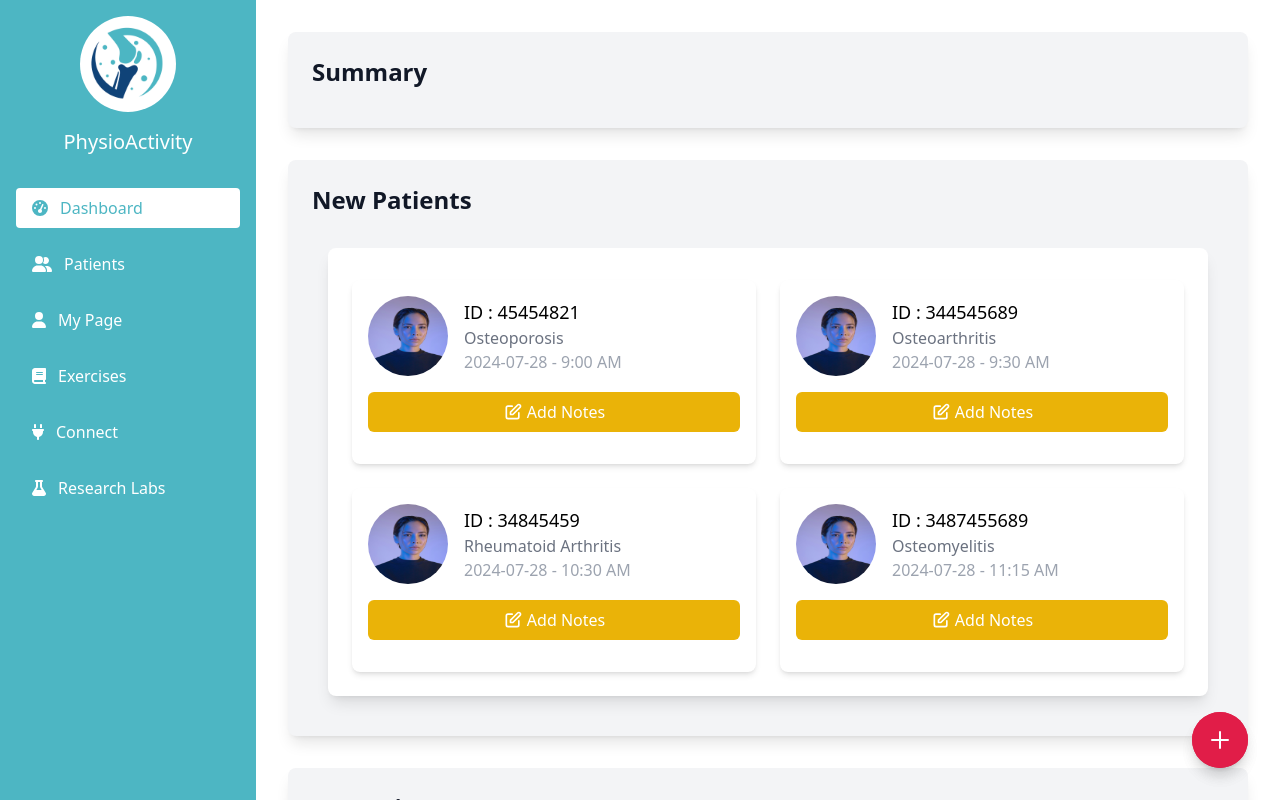
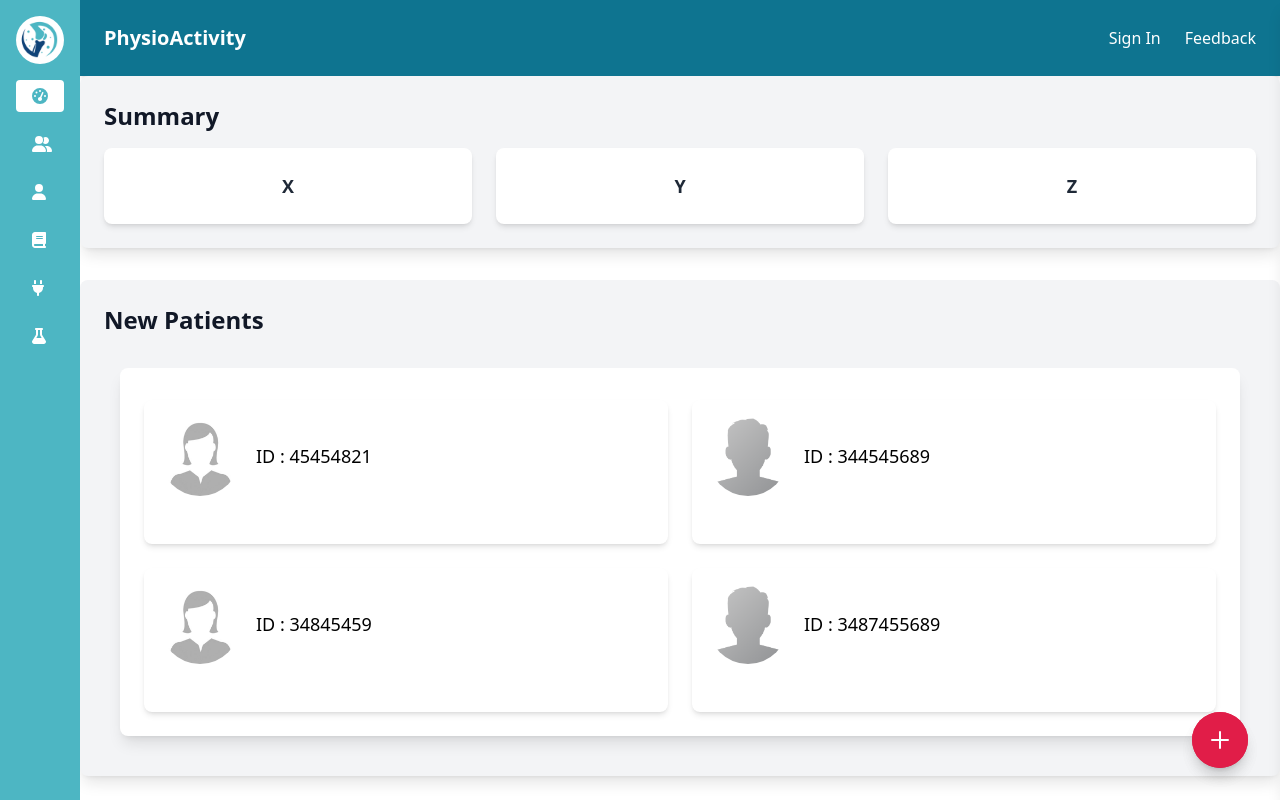
Before and after one commit to rithin69/PhysioActivityWeb, a React (Create React App) app in the folder Frontend/: page / in a window 1280 px wide. Built offline with nearby package versions, Linux system fonts and the light colour scheme.

Commit message:
ui change

```diff
--- a/Frontend/src/Anonypatients.js
+++ b/Frontend/src/Anonypatients.js
@@ -17,7 +17,7 @@ const todayAppointmentsInitial = [
     name: 'ID : 45454821',
     // age: 30,
     condition: 'Osteoporosis',
-    image: '/images/patient.jpg',
+    image: '/images/profpicfemale.jpg',
   },
   {
     time: '9:30 AM',
@@ -25,7 +25,7 @@ const todayAppointmentsInitial = [
     name: 'ID : 344545689',
     // age: 22,
     condition: 'Osteoarthritis',
-    image: '/images/patient.jpg',
+    image: '/images/profpicmen.png',
   },
   {
     time: '10:30 AM',
@@ -33,7 +33,7 @@ const todayAppointmentsInitial = [
     name: 'ID : 34845459',
     // age: 33,
     condition: 'Rheumatoid Arthritis',
-    image: '/images/patient.jpg',
+    image: '/images/profpicfemale.jpg',
   },
   {
     time: '11:15 AM',
@@ -41,7 +41,7 @@ const todayAppointmentsInitial = [
     name: 'ID : 3487455689',
     // age: 45,
     condition: 'Osteomyelitis',
-    image: '/images/patient.jpg',
+    image: '/images/profpicmen.png',
   },
 
 ];
@@ -269,18 +269,18 @@ const Anonypatients = () => {
                   <h3 className="text-lg font-medium">
                     {appointment.name} {appointment.age}
                   </h3>
-                  <p className="text-gray-500">{appointment.condition}</p>
-                  <p className="text-gray-400">{appointment.date} - {appointment.time}</p>
+                  {/* <p className="text-gray-500">{appointment.condition}</p> */}
+                  {/* <p className="text-gray-400">{appointment.date} - {appointment.time}</p> */}
                 </div>
               </div>
               <div className="flex space-x-2 mb-4">
-                <button
+                {/* <button
                   onClick={() => openModal(appointment)}
                   className="w-full px-4 py-2 bg-yellow-500 text-white rounded-md flex items-center justify-center"
                 >
                   <PencilAltIcon className="w-5 h-5 mr-1" />
                   Add Notes
-                </button>
+                </button> */}
                 {/* <button
                   onClick={() => rescheduleAppointment(index, selectedTab)}
                   className="w-full px-4 py-2 bg-[#16a34a] text-white rounded-md flex items-center justify-center"
--- a/Frontend/src/AppContent.js
+++ b/Frontend/src/AppContent.js
@@ -40,7 +40,7 @@ const AppContent = () => {
     <div className="flex h-screen">
       {<Sidebar />}
 
-      <main className="flex-grow p-4 overflow-auto">
+      <main className="flex-grow  overflow-auto">
         <Routes>
           {/* <Route path="/" element={<Login />} /> */}
           <Route path="/physio/siri" element={<SiriAdPage/>} />
--- a/Frontend/src/Dashboard.js
+++ b/Frontend/src/Dashboard.js
@@ -3,6 +3,7 @@ import { FaMapMarkerAlt, FaFire, FaSmile, FaHeartbeat, FaMoon, FaWeight, FaUsers
 import { IoFootsteps } from "react-icons/io5";
 import Patients from './Patients';
 import Anonypatients from './Anonypatients';
+import Navbar from './Navbar';
 
 const Dashboard = () => {
   // State to handle the collapse/expand functionality, set to false by default
@@ -27,33 +28,39 @@ const Dashboard = () => {
   };
 
   return (
-    <div className="container mx-auto p-4">
+
+    <div className="container mx-auto ">
+      <Navbar></Navbar>
+
       {/* Patient Overview */}
       <section className="bg-gray-100 p-6 rounded-lg shadow-lg mb-8">
-         <h2 className="text-2xl font-bold text-gray-900 mb-4">Summary</h2>
-        {/*<div className="flex flex-col space-y-4 text-gray-700 text-lg">
-          <div>
-            <span className="font-semibold text-gray-900">Patient Name:</span> Zoe Miller
-          </div>
-          <div>
-            <span className="font-semibold text-gray-900">Age:</span> 29
-          </div>
-          <div>
-            <span className="font-semibold text-gray-900">Height:</span> 175 cm
-          </div>
-          <div>
-            <span className="font-semibold text-gray-900">Weight:</span> 70 kg
-          </div>
-        </div>
-        <p className="text-gray-500 font-bold text-lg mt-6"> Patient progress:</p> */}
+  <h2 className="text-2xl font-bold text-gray-900 mb-4">Summary</h2>
 
-        {/* Status Bars */}
-        {/* <div className="mt-4 space-y-4">
-          <StatusBar label="Total Steps" value={mockData.totalSteps} maxValue={100000} color="bg-green-500" />
-          <StatusBar label="Total Active Minutes" value={mockData.totalActiveMinutes} maxValue={600} color="bg-blue-500" />
-          <StatusBar label="Avg. Restful Sleep" value={7} maxValue={8} color="bg-purple-500" />
-        </div> */}
-      </section>
+  {/* Tiles Container */}
+  <div className="grid grid-cols-1 md:grid-cols-3 gap-6">
+    {/* Tile 1 */}
+    <div className="bg-white p-4 rounded-lg shadow-md flex flex-col items-center text-center">
+      <div className="text-4xl text-blue-500 mb-2"></div>
+      <h3 className="text-lg font-semibold text-gray-800">X</h3>
+      <p className="text-gray-600 mt-2"></p>
+    </div>
+
+    {/* Tile 2 */}
+    <div className="bg-white p-4 rounded-lg shadow-md flex flex-col items-center text-center">
+      <div className="text-4xl text-green-500 mb-2"></div>
+      <h3 className="text-lg font-semibold text-gray-800">Y</h3>
+      <p className="text-gray-600 mt-2"></p>
+    </div>
+
+    {/* Tile 3 */}
+    <div className="bg-white p-4 rounded-lg shadow-md flex flex-col items-center text-center">
+      <div className="text-4xl text-purple-500 mb-2"></div>
+      <h3 className="text-lg font-semibold text-gray-800">Z</h3>
+      <p className="text-gray-600 mt-2"></p>
+    </div>
+  </div>
+</section>
+
       <section className="bg-gray-100 p-6 rounded-lg shadow-lg mb-8">
          <h2 className="text-2xl font-bold text-gray-900 mb-4">New  Patients</h2>
          <Anonypatients ></Anonypatients>
--- /dev/null
+++ b/Frontend/src/Navbar.js
@@ -0,0 +1,38 @@
+// Navbar.js
+import React, { useState } from 'react';
+import SidePanel from './Sidepanel';
+
+const Navbar = () => {
+  const [isPanelOpen, setIsPanelOpen] = useState(false);
+
+  const handleOpenPanel = () => {
+    setIsPanelOpen(true);
+  };
+
+  const handleClosePanel = () => {
+    setIsPanelOpen(false);
+  };
+
+  return (
+    <div className="bg-[#0e7490] flex items-center justify-between px-6 py-6 text-white shadow-md">
+      {/* Left Section */}
+      <div className="flex items-center space-x-4">
+        <span className="font-bold text-xl">PhysioActivity</span>
+      </div>
+
+      {/* Right Section */}
+      <div className="flex items-center space-x-6">
+        <button className="hover:text-gray-200 transition-colors duration-200">Sign In</button>
+        {/* Attach handleOpenPanel to Feedback button */}
+        <button onClick={handleOpenPanel} className="hover:text-gray-200 transition-colors duration-200">
+          Feedback
+        </button>
+      </div>
+
+      {/* Side Panel */}
+      <SidePanel isOpen={isPanelOpen} onClose={handleClosePanel} />
+    </div>
+  );
+};
+
+export default Navbar;
--- a/Frontend/src/Patientdashboard.js
+++ b/Frontend/src/Patientdashboard.js
@@ -2,6 +2,8 @@ import React, { useState } from 'react';
 import { FaMapMarkerAlt, FaFire, FaSmile, FaHeartbeat, FaMoon, FaWeight, FaUsers, FaChevronDown, FaChevronUp } from 'react-icons/fa';
 import { IoFootsteps } from "react-icons/io5";
 import { useLocation } from 'react-router-dom';
+import Sidepanel from './Sidepanel'; // Import your SidePanel component
+
 
 const Dashboard = () => {
   // State to handle the collapse/expand functionality, set to false by default
@@ -10,6 +12,7 @@ const Dashboard = () => {
   const [isStravaExpanded, setStravaExpanded] = useState(false);
   const location = useLocation();
   const { name } = location.state || {}; // Fallback in case state is undefined
+  const [isSidePanelOpen, setSidePanelOpen] = useState(false);
 
   // Dummy Data
   const mockData = {
@@ -32,6 +35,13 @@ const Dashboard = () => {
       {/* Patient Overview */}
       <section className="bg-gray-100 p-6 rounded-lg shadow-lg mb-8">
         <h2 className="text-2xl font-bold text-gray-900 mb-4">Patient Overview</h2>
+        {/* Add Notes Button */}
+        <button
+          className="absolute top-6 right-8 bg-blue-500 hover:bg-blue-600 text-white px-4 py-2 rounded-lg shadow-md transition duration-200"
+          onClick={() => setSidePanelOpen(true)} // Open SidePanel on click
+        >
+          Add Notes
+        </button>
         <div className="flex flex-col space-y-4 text-gray-700 text-lg">
           <div>
             <span className="font-semibold text-gray-900">Patient Name:</span> {name}
@@ -115,6 +125,7 @@ const Dashboard = () => {
           </div>
         )}
       </section>
+      <Sidepanel isOpen={isSidePanelOpen} onClose={() => setSidePanelOpen(false)} />
     </div>
   );
 };
--- a/Frontend/src/Sidebar.js
+++ b/Frontend/src/Sidebar.js
@@ -5,7 +5,7 @@ import { faTachometerAlt, faUserFriends, faUser, faBook, faPlug, faFlask, faCogs
 // import { useRole } from './RoleContext';
 
 const Sidebar = () => {
-  const [isExpanded, setIsExpanded] = useState(true);
+  const [isExpanded, setIsExpanded] = useState(false);
   // const { role } = useRole();
 
   const toggleSidebar = () => {
--- /dev/null
+++ b/Frontend/src/Sidepanel.js
@@ -0,0 +1,35 @@
+// SidePanel.js
+import React from 'react';
+
+const SidePanel = ({ isOpen, onClose }) => {
+    console.log("sadasd")
+  return (
+
+    <div
+      className={`fixed top-0 right-0 h-full w-80 bg-white shadow-lg transition-transform duration-300 ${
+        isOpen ? 'translate-x-0' : 'translate-x-full'
+      } z-20`}
+    >
+      <div className="p-4">
+        <button className="text-gray-600 float-right text-xl" onClick={onClose}>
+          &times;
+        </button>
+        <h2 className="text-xl font-bold mb-4">Give Feedback</h2>
+        <p className="text-gray-700 mb-4">Thank you for taking the time to give us feedback.</p>
+        <div className="bg-blue-100 p-3 rounded-md mb-4">
+          <p className="text-blue-700">
+            <strong>ℹ️ If you need help, please contact support.</strong>
+          </p>
+        </div>
+        <label className="text-gray-800 font-semibold mb-2">Are you satisfied with your experience?</label>
+        <div className="flex space-x-4 mt-4">
+          <button className="text-2xl">😊</button>
+          <button className="text-2xl">😐</button>
+          <button className="text-2xl">☹️</button>
+        </div>
+      </div>
+    </div>
+  );
+};
+
+export default SidePanel;
```
Also changed, not shown: Frontend/public/images/profpicfemale.jpg (added), Frontend/public/images/profpicmen.png (added).
